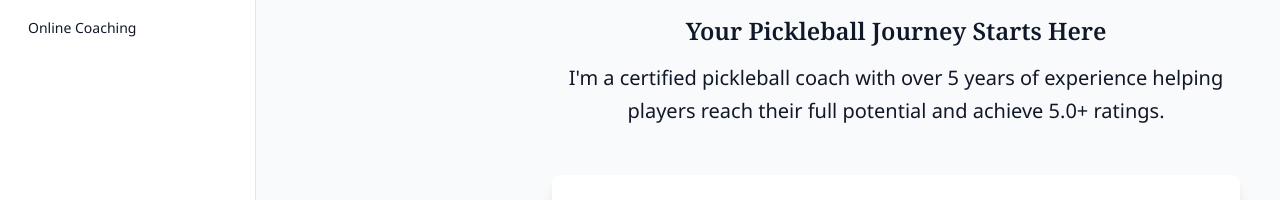
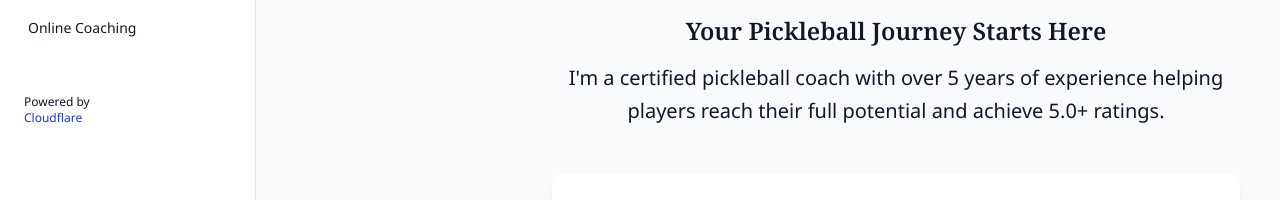
Before and after one commit to bertw2002/react-postgres-fullstack-template, a React (Vite) app: page / in a window 1280 px wide. Shown: the part 195-395 px from the top of the page. Built offline with nearby package versions, Linux system fonts and the light colour scheme; a web font is replaced by a local one.

Commit message:
Update Sidebar.jsx

```diff
--- a/src/components/Sidebar.jsx
+++ b/src/components/Sidebar.jsx
@@ -10,7 +10,7 @@ function Sidebar({ activeSection, onSelectSection, isMobileMenuOpen, setIsMobile
   };
 
   return (
-    <aside className="sidebar w-64 h-screen bg-white shadow-lg md:shadow-none overflow-y-auto">
+    <aside className="sidebar w-64 h-screen bg-white border-r border-gray-200 overflow-y-auto">
       {/* Mobile Close Button */}
       <div className="md:hidden flex justify-between items-center p-4 border-b border-gray-200">
         <div className="sidebar-title text-lg font-bold text-gray-900">Pickleball Coach</div>
@@ -55,6 +55,21 @@ function Sidebar({ activeSection, onSelectSection, isMobileMenuOpen, setIsMobile
           </Link>
         </div>
       </nav>
+
+      <div className="mt-auto pt-6 px-6 pb-6">
+        <div className="text-xs text-gray-900">
+          Powered by
+          <br />
+          <a
+            href="https://cloudflare.com"
+            target="_blank"
+            rel="noopener noreferrer"
+            className="text-blue-800 hover:underline"
+          >
+            Cloudflare
+          </a>
+        </div>
+      </div>
     </aside>
   );
 }
```
